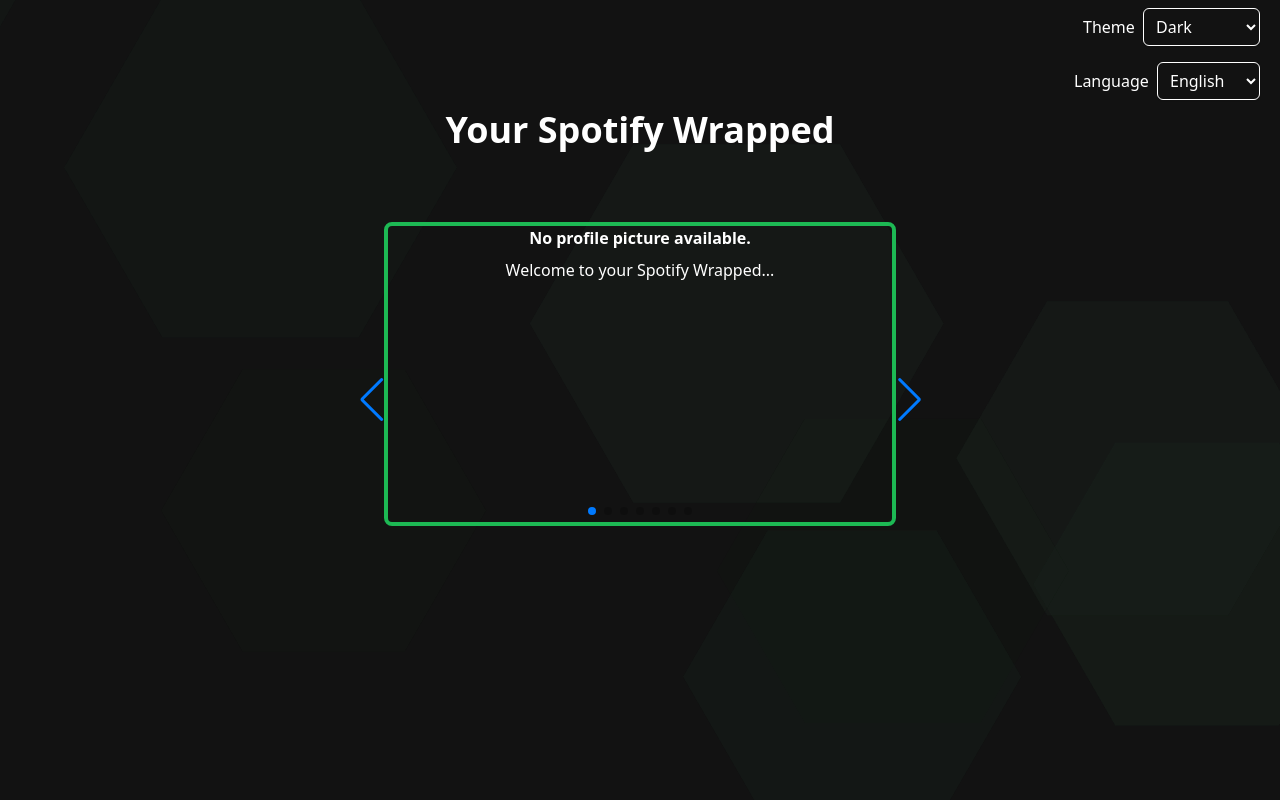
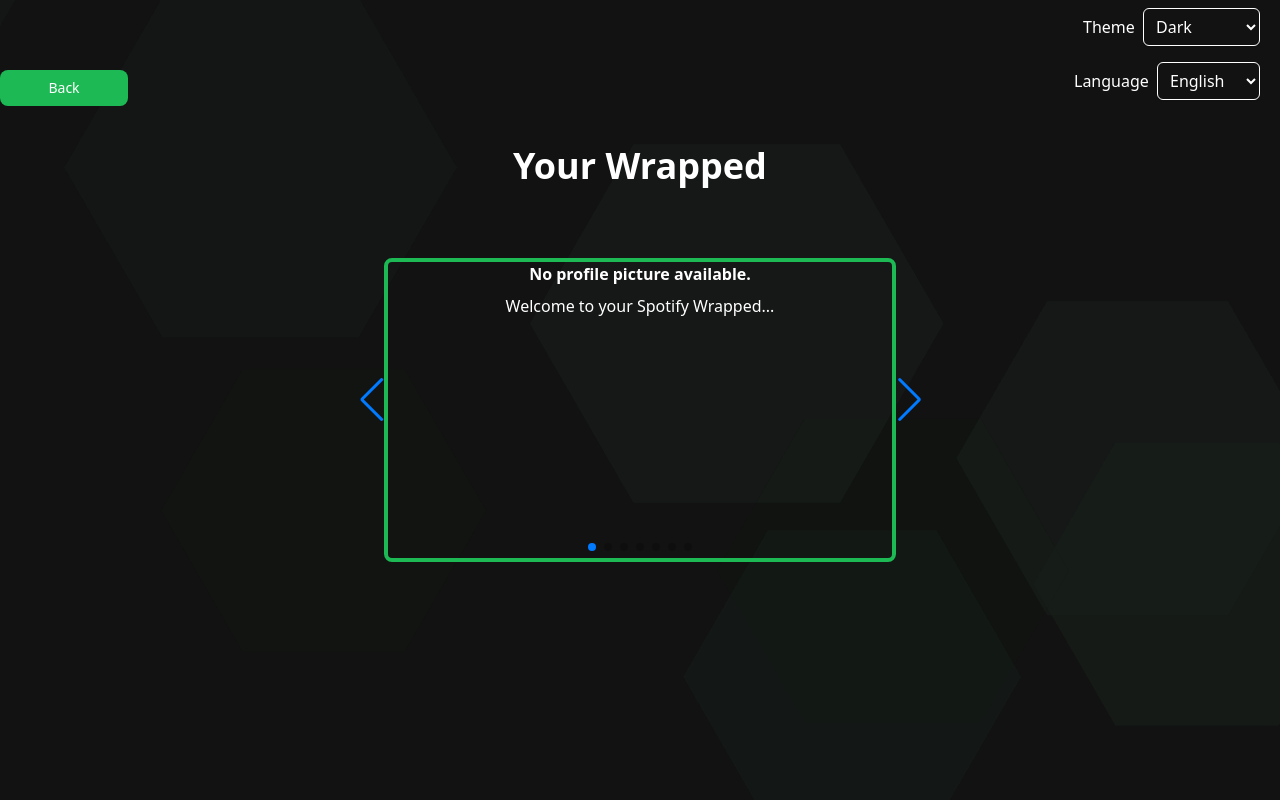
Before and after one commit to SamBalakhanei/custom-spotify-wrapped, a Django app: template custom_wrapped/templates/wrapped.html in a window 1280 px wide. Run offline with Django 5.2, Linux system fonts and the light colour scheme; the template is opened without the code that fills it, so the values that code supplies are empty; some libraries are stand-ins or nearby versions.

Commit message:
adds back button

```diff
--- a/custom_wrapped/templates/wrapped.html
+++ b/custom_wrapped/templates/wrapped.html
@@ -13,9 +13,17 @@
 {% endblock extra_css %}
 
 {% block content %}
+    <a href="{% url 'index' %}" class="flex-1">
+        <button class="flex flex-col items-center justify-center w-32 focus:outline-none text-text bg-accent font-medium rounded-lg text-sm px-4 py-2">
+            <p class="text-center">{% trans "Back" %}</p>
+        </button>
+    </a>
+
     <h1 class="text-4xl text-center font-bold p-10 text-text">
-        {% trans "Your Spotify Wrapped" %}
+        {% trans "Your Wrapped"%}
     </h1>
+
+
 
     <div class="swiper mt-8 max-w-lg mx-auto border-4 border-accent rounded-lg">
         <div class="swiper-wrapper">
```
